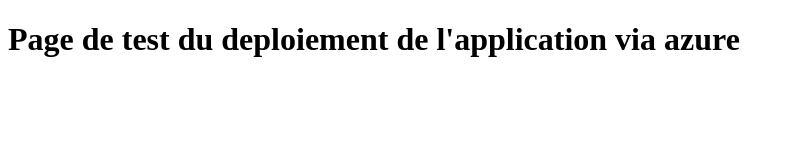
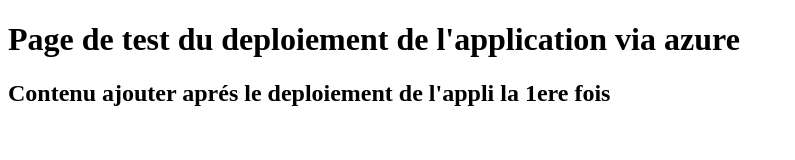
Before and after one commit to kitchou-faissal/test_azure_app_integration, a plain HTML site: page index.html in a window 1280 px wide. Shown: the whole page, without its empty margins (0-795 px from the left). Drawn offline with Linux system fonts and the light colour scheme.

Commit message:
update index.html

```diff
--- a/index.html
+++ b/index.html
@@ -9,6 +9,8 @@
 
     <h1>Page de test du deploiement de l'application via azure</h1>
 
+    <h2>Contenu ajouter aprés le deploiement de l'appli la 1ere fois</h2>
+
 
 </body>
 </html>
```
